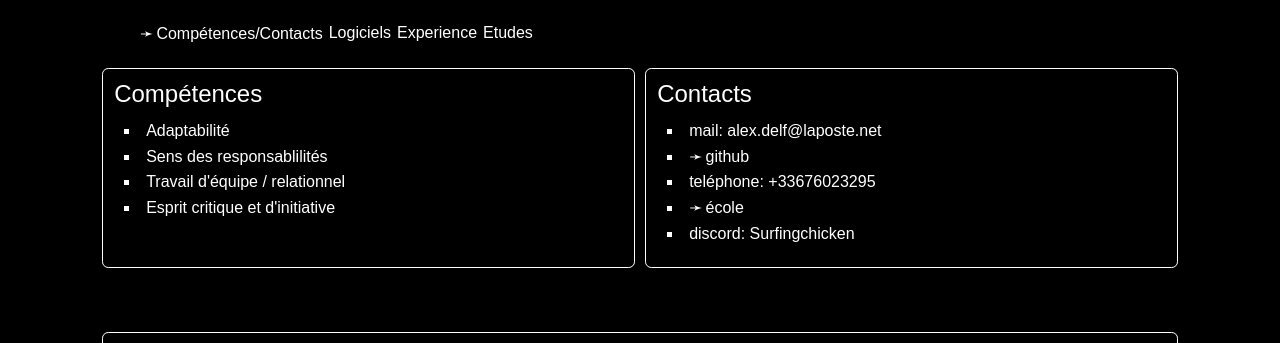
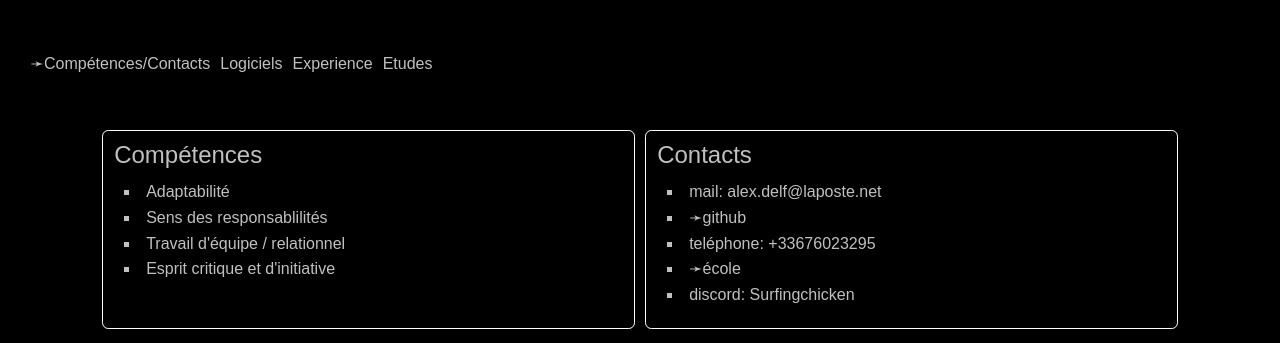
Before and after one commit to Surfingchicken/Portfolio_tp, a plain HTML site: page index.html in a window 1280 px wide. Shown: the part 110-453 px from the top of the page. Drawn offline with Linux system fonts and the light colour scheme.

Commit message:
nav responsive

```diff
--- a/css/main.css
+++ b/css/main.css
@@ -9,7 +9,7 @@ html{
     font-weight: normal;
     font-size: 62.5%;
     background-color: #000;
-    color: #ffffff;
+    color: #C0C0C0;
 }
 ul, ol, figure{
     margin: 0;
@@ -23,10 +23,10 @@ body{
 }
 * a {
     text-decoration: none;
-    color: #fff;
+    color: #C0C0C0;
 }
 * a:hover{
-    background-color: gray;
+    background-color: #2F4F4f;
 }
 /*content*/
 
@@ -83,12 +83,10 @@ h3{
 }
 /*nav bar*/
 nav{
-    color: #fff;
     margin-bottom: 2%;
 }
 nav ul{
     text-align:left;
-    margin: 2rem auto;
     max-width: 100rem;
     padding: 2%;
 }
@@ -99,8 +97,7 @@ nav ul li{
 
 li a {
     text-decoration: none;
-    color: rgb(255, 255, 255);
-    padding: 0.3rem;
+    color: #C0C0C0;
 }
 /*footer*/
 footer{
@@ -115,8 +112,8 @@ footer a {
     float: right;
     font-weight: normal;
 }
-
-@media screen and (max-width: 60rem){
+/*responsive*/
+@media screen and (max-width: 70rem){
     body, div, .siding{
         margin: 0 1%;
     }
@@ -142,24 +139,26 @@ footer a {
         font-size: large;
     }
     nav ul{
-        overflow: hidden;
-        white-space:pre-line;
+        white-space:normal;
+        overflow: scroll;
     }
     nav ul li{
         text-align: left;
+        padding: 0.3rem;
     }
 }
 @media screen and (orientation: landscape){
-    main section ul{
+    main div ul{
         padding: 1rem;
     }
     header h1{
         font-size: xx-large;
     }
     nav ul{
-        padding: 0;
+        white-space: nowrap;
     }
     nav ul li{
-        text-align: center;
+        text-align: left;
+        padding: 0.5rem;
     }
 }
```
